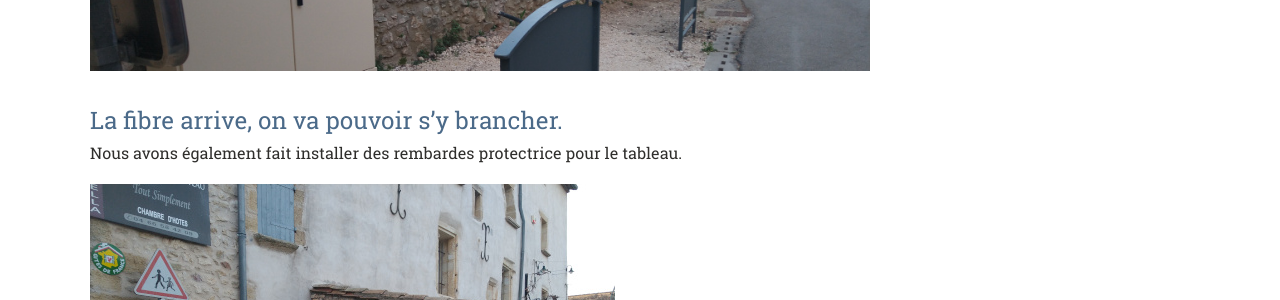
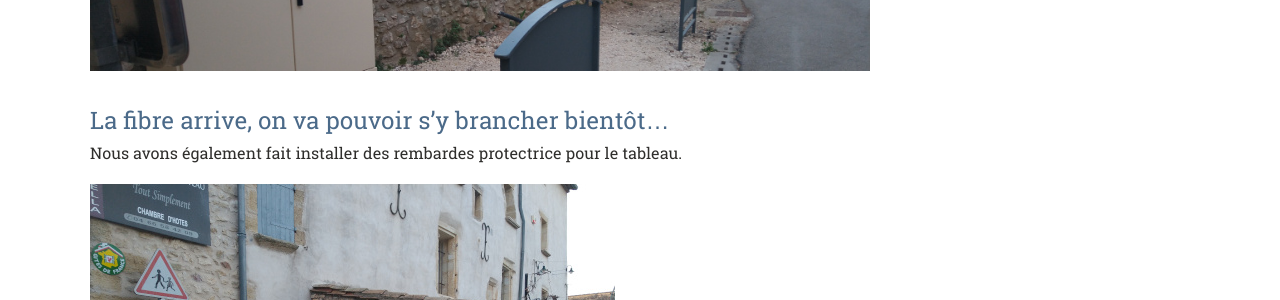
Before and after one commit to Flaux-Village/flaux-village.github.io, a Jekyll site: the page built from _actualites/fibre.md, in a window 1280 px wide. Shown: the part 543-843 px from the top of the page. Built offline with Jekyll 4.4.1, drawn with Linux system fonts in a browser that asks for light colours.

Commit message:
Update fibre.md

```diff
--- a/_actualites/fibre.md
+++ b/_actualites/fibre.md
@@ -18,7 +18,7 @@ documents:
   type: pdf
 ---
 
-# La fibre arrive, on va pouvoir s'y brancher. <br>
+# La fibre arrive, on va pouvoir s'y brancher bientôt... <br>
 
 Nous avons également fait installer des rembardes protectrice pour le tableau.
 
```
